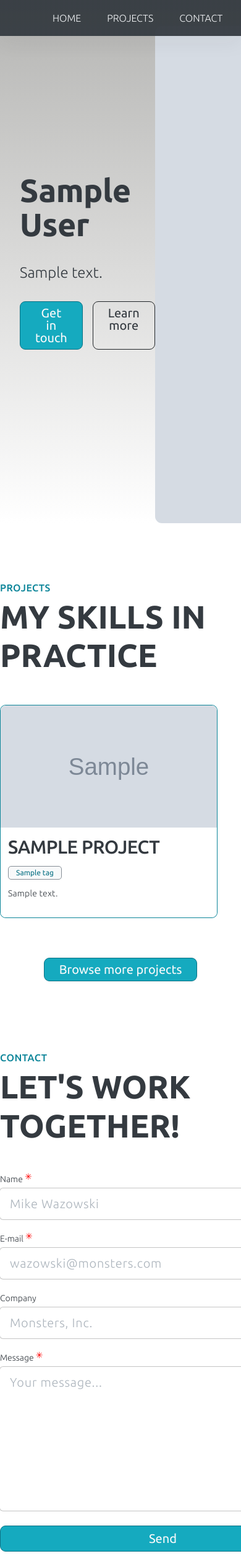
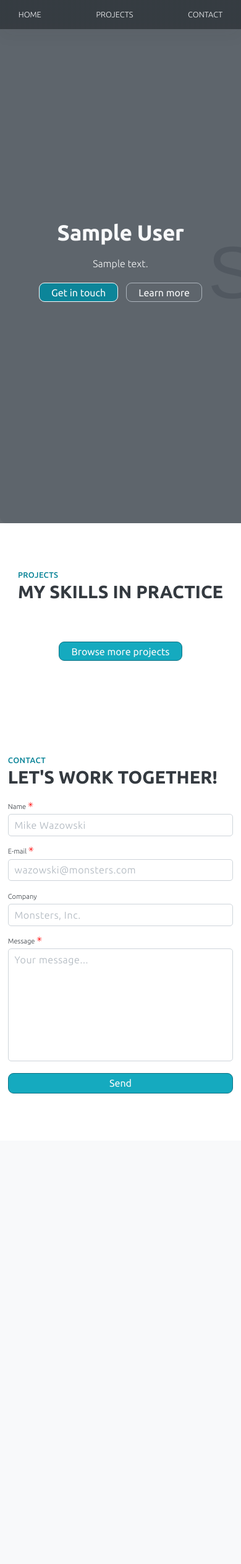
Before and after one commit to kmilewczyk96/kmilew, a Django app: page / in a window 390 px wide; the page is wider, and only the part inside the window is pictured. Shown: that part at 62% size. After the commit the page ends 1764 px from the top of that part, so only its background shows below. Run offline with Django 4.2, Linux system fonts and the light colour scheme; tables that the repository leaves empty hold one stand-in row (values such as "Sample post"); grey boxes marked "Sample" are stand-in pictures; some libraries are stand-ins or nearby versions.

Commit message:
Media queries added.

```diff
--- a/app/static/js/tagbar-animation.js
+++ b/app/static/js/tagbar-animation.js
@@ -1,21 +1,51 @@
 'use strict';
 
+const tagBars = document.getElementsByClassName('project-tag-bar');
 const prepareTagBarAnimation = function () {
-  const tagBars = document.getElementsByClassName('project-tag-bar');
+  const remToPixel = parseFloat(getComputedStyle(document.documentElement).fontSize);
   for (let i = 0; i < tagBars.length; i++) {
     const tagBar = tagBars[i];
     const tagBarScroll = tagBar.scrollWidth;
+    const hiddenTags = tagBar.getElementsByClassName('hidden-tag');
     if (tagBarScroll > tagBar.offsetWidth) {
-      const hiddenTags = tagBar.getElementsByTagName('li');
       for (let i = 0; i < hiddenTags.length; i++) {
         // Source of the extra 10px is pagination of tag elements.
-        const myAnimation = [{transform: `translate3d(-${tagBarScroll + 10}px, 0, 0)`}];
-        const myAnimationTiming = {duration: tagBarScroll * 30, iterations: Infinity};
-        hiddenTags[i].animate(myAnimation, myAnimationTiming)
         hiddenTags[i].classList.remove('hidden');
       }
+      const myAnimation = [{transform: `translate3d(-${tagBarScroll + remToPixel}px, 0, 0)`}];
+      const myAnimationTiming = {duration: tagBarScroll * 30, iterations: Infinity};
+      tagBar.animate(myAnimation, myAnimationTiming)
+      console.log('DELAY!');
+      console.log(remToPixel);
     }
   }
 };
 
+const clearTagBarAnimation = function () {
+  for (let i = 0; i < tagBars.length; i++) {
+    const tagBar = tagBars[i];
+    const animations = tagBar.getAnimations();
+    if (animations.length) {
+      const hiddenTags = tagBar.getElementsByClassName('hidden-tag');
+      for (let i = 0; i < hiddenTags.length; i++) {
+        // Source of the extra 10px is pagination of tag elements.
+        hiddenTags[i].classList.add('hidden');
+      }
+      for (let i = 0; i < animations.length; i++) {
+        animations[i].cancel();
+      }
+    }
+  }
+  prepareTagBarAnimation();
+};
+
+let timeout;
+const delayedTBAnimationRefresh = function () {
+  window.clearTimeout(timeout);
+  timeout = window.setTimeout(clearTagBarAnimation, 250);
+};
+
+
+
 window.addEventListener('load', prepareTagBarAnimation);
+window.addEventListener('resize', delayedTBAnimationRefresh);
--- a/app/static/styles/elements/_contact-form.css
+++ b/app/static/styles/elements/_contact-form.css
@@ -35,8 +35,8 @@
   font-weight: 300;
   letter-spacing: 0.075rem;
   line-height: 1.3;
-  border: none;
+  border: 1px solid #ced4da;
   border-radius: 5px;
-  box-shadow: 0 0 0 0.1rem rgba(25, 25, 25, 25%);
+  /*box-shadow: 0 0 0 0.1rem rgba(25, 25, 25, 25%);*/
   padding: 1.2rem 1.6rem;
 }
--- a/app/static/styles/elements/_container-flex.css
+++ b/app/static/styles/elements/_container-flex.css
@@ -24,7 +24,7 @@
   justify-content: center;
 }
 
-.rename {
+.project-list-container {
   display: flex;
   flex-direction: column;
   gap: 1.6rem;
--- a/app/static/styles/elements/_container-grid.css
+++ b/app/static/styles/elements/_container-grid.css
@@ -11,9 +11,10 @@
 
 /* PROJECT RELATED GRID CONTAINER VARIATIONS: */
 .project-showcase-grid {
-  align-items: flex-start;
+  align-items: start;
+  overflow: hidden;
   column-gap: 4.8rem;
-  margin-bottom: 6.4rem;
+  margin: 0 auto 6.4rem auto;
 }
 
 .project-list-grid {
@@ -22,10 +23,3 @@
   row-gap: 2.4rem;
   margin-bottom: 3.2rem;
 }
-
-/* CONTACT FORM RELATED GRID CONTAINER VARIATIONS */
-.contact-form-grid {
-  border: 1px solid #0b7285;
-  border-radius: 11px;
-  padding: 4.8rem;
-}
--- a/app/static/styles/elements/_hero.css
+++ b/app/static/styles/elements/_hero.css
@@ -1,4 +1,5 @@
-.hero {
+.container-hero {
+  display: flex;
   max-width: 130rem;
   height: 100vh;
   align-items: end;
@@ -6,14 +7,23 @@
   padding: 0 3.2rem;
 }
 
+.aesthetic {
+  position: absolute;
+  top: 0;
+  right: 0;
+  bottom: 0;
+  left: 0;
+  z-index: 2;
+}
+
 .hero-content {
   align-self: center;
+  z-index: 3;
 }
 
 .hero-introduction {
   font-size: 2.4rem;
   line-height: 1.5;
-
   margin-bottom: 2.8rem;
 }
 
@@ -22,8 +32,9 @@
   gap: 1.6rem;
 }
 
-.hero-whitespace img{
-  height: 95vh;
+.hero-whitespace img {
+  height: calc(100vh - 4.8rem);
   display: block;
   border-radius: 11px;
+  margin: 0 auto;
 }
--- a/app/static/styles/elements/_project-card.css
+++ b/app/static/styles/elements/_project-card.css
@@ -5,7 +5,6 @@
 }
 
 .project-card {
-  min-width: 350px;
   position: relative;
   overflow: hidden;
   display: grid;
--- a/app/static/styles/elements/_section.css
+++ b/app/static/styles/elements/_section.css
@@ -5,15 +5,20 @@
 }
 
 .section-showcase {
+  max-width: 120rem;
+  display: flex;
   padding: 9.6rem 0;
+  margin: 0 auto;
 }
 
 .section-contact {
-  height: 100vh;
   max-width: 120rem;
   display: flex;
-  align-items: center;
-  color: #343a40;
   padding: 9.6rem 0;
   margin: 0 auto;
 }
+
+.section-header {
+  display: flex;
+  flex-direction: column;
+}
--- a/app/static/styles/main.css
+++ b/app/static/styles/main.css
@@ -38,8 +38,217 @@
 }
 
 /*==== MEDIA QUERIES ===========*/
-@media (max-width: 84em) {
+@media (max-width: 86em) {
   .hero {
     max-width: 120rem;
   }
+
+  .heading1 {
+    font-size: 4.4rem;
+    margin-bottom: 2.4rem;
+  }
+
+  .hero-introduction {
+    font-size: 2rem;
+    margin-bottom: 2.4rem;
+  }
+
+  .section-showcase,
+  .section-contact {
+    padding-left: 3.2rem;
+    padding-right: 3.2rem;
+  }
+
+  .container-contact {
+    margin: 0 auto;
+  }
 }
+
+@media (max-width: 75em) {
+  html {
+    font-size: 56.25%;
+  }
+
+  .container-hero {
+    position: relative;
+    max-width: none;
+    width: 100%;
+  }
+
+  .aesthetic {
+    background-color: rgba(73, 80, 87, 0.85);
+  }
+
+  .hero-content {
+    display: flex;
+    flex-direction: column;
+    justify-content: center;
+    max-width: 100em;
+    color: #f8f9fa;
+    padding: 0 9.6rem;
+    margin: 0 auto;
+  }
+
+  .hero-links .btn--cta:link,
+  .hero-links .btn--cta:visited {
+    background-color: #0c8599;
+    border: 1px solid #f8f9fa;
+  }
+
+  .hero-links .btn--cta:link:hover,
+  .hero-links .btn--cta:visited:hover {
+    background-color: #0c8599;
+    border: 1px solid #f8f9fa;
+  }
+
+  .hero-links .btn--cta-alt:link,
+  .hero-links .btn--cta-alt:visited {
+    color: #f8f9fa;
+    border: 1px solid #adb5bd;
+  }
+
+  .hero-links .btn:link:hover,
+  .hero-links .btn:visited:hover {
+    box-shadow: 0 0 1.6rem rgba(255, 255, 255, 0.5);
+  }
+
+
+  .hero-whitespace {
+    position: absolute;
+    left: 0;
+    right: 0;
+    overflow: hidden;
+  }
+
+  .hero-whitespace img {
+    margin: 0 auto;
+  }
+
+  .project-showcase-grid {
+    display: flex;
+    gap: 4.8rem;
+  }
+
+  .project-showcase-grid .project-info-and-links-container:last-child {
+    display: none;
+  }
+
+  .project-info-and-links-container {
+    width: 400px;
+    justify-self: center;
+  }
+
+  .filter-container {
+    display: none;
+  }
+
+  .container-flex-1-to-2 {
+    display: flex;
+  }
+
+}
+
+@media (max-width: 58em) {
+  .header-nav {
+    padding: 0 3.2rem;
+  }
+
+  .hero-content {
+    padding: 0 4.8rem;
+  }
+
+  .section-showcase,
+  .section-contact {
+    padding-left: 1.6rem;
+    padding-right: 1.6rem;
+  }
+
+  .project-showcase-grid {
+    flex-direction: column;
+    gap: 2.4rem;
+    margin-bottom: 4.8rem;
+  }
+
+  .project-info-and-links-container {
+    width: 400px;
+    justify-self: center;
+  }
+
+  .project-list-grid {
+    column-gap: 3.2rem;
+  }
+
+  .project-list-grid .project-info-and-links-container {
+    width: auto;
+  }
+}
+
+@media (max-width: 44em) {
+  html {
+    font-size: 50%;
+  }
+
+  .header-nav {
+    padding: 0 1.6rem;
+  }
+
+  .hero-content {
+    padding: 0 2.4rem;
+  }
+
+
+  .project-info-and-links-container {
+    max-width: 320px;
+  }
+
+  .heading2 {
+    font-size: 4.4rem;
+  }
+
+  .subheading {
+    margin-bottom: 0.4rem;
+  }
+}
+
+@media (max-width: 40em) {
+  .hero-content {
+    align-items: center;
+  }
+
+  .hero-introduction {
+    text-align: center;
+  }
+
+  .project-list-grid {
+    grid-template-columns: 1fr;
+  }
+}
+
+
+@media (max-width: 32em) {
+  .nav-link-list li:first-child {
+    margin-right: 0;
+  }
+
+  .header-nav {
+    padding: 0;
+  }
+
+  .heading2 {
+    font-size: 3.6rem;
+  }
+
+  .margin-bottom-48 {
+    margin-bottom: 3.2rem;
+  }
+
+  .project-info-and-links-container {
+    max-width: 300px;
+  }
+
+  .contact-form-field input,
+  .contact-form-field textarea {
+    width: 100%;
+    padding: 0.8rem 1.2rem;
+  }
+}
--- a/app/templates/index.html
+++ b/app/templates/index.html
@@ -27,7 +27,8 @@
 	</header>
 	<main>
 		<section class="section-hero">
-			<div class="container-grid-2col hero">
+			<div class="container-hero">
+				<div class="aesthetic"></div>
 				<div class="hero-content">
 					<h1 class="heading1">{{ my_account.first_name }} {{ my_account.last_name }}</h1>
 					<p class="hero-introduction">
@@ -44,9 +45,11 @@
 			</div>
 		</section>
 		<section class="section-showcase" id="projects">
-			<div class="container-flex-col-120">
-				<span class="subheading">Projects</span>
-				<h2 class="heading2 margin-bottom-48">My skills in practice</h2>
+			<div class="container-flex-col-120 container-showcase">
+				<div class="section-header">
+					<span class="subheading">Projects</span>
+					<h2 class="heading2 margin-bottom-48">My skills in practice</h2>
+				</div>
 				<div class="container-grid-3col project-showcase-grid">
 					{% for project in showcase %}
 						<div class="project-info-and-links-container">
@@ -61,7 +64,7 @@
 											<li><span class="tag">{{ tag }}</span></li>
 										{% endfor %}
 										{% for tag in project.tags.all %}
-											<li class="hidden"><span class="tag">{{ tag }}</span></li>
+											<li class="hidden-tag hidden"><span class="tag">{{ tag }}</span></li>
 										{% endfor %}
 									</ul>
 									<p class="project-description">
@@ -92,8 +95,8 @@
 			</div>
 		</section>
 		<section class="section-contact" id="contact">
-			<div>
-				<div class="container-flex-col-120">
+			<div class="container-contact">
+				<div class="section-header">
 					<span class="subheading">Contact</span>
 					<h2 class="heading2 margin-bottom-48">Let's work together!</h2>
 				</div>
--- a/app/templates/project-list.html
+++ b/app/templates/project-list.html
@@ -24,7 +24,7 @@
 		</ul>
 	</header>
 	<main>
-		<section class="section-menu">
+		<section class="section-showcase">
 			<div class="container-flex-col-120">
 				<div class="container-flex-1-to-2">
 					<div class="filter-container">
@@ -51,7 +51,7 @@
 							</div>
 						</form>
 					</div>
-					<div class="rename">
+					<div class="project-list-container">
 						<aside class="paginator paginator--top">
 							<p class="paginator-object-count">Showing {{ page_obj|length }} out of {{ projects|length }}
 								project{{ projects|length|pluralize }}.</p>
@@ -71,7 +71,7 @@
 													<li><span class="tag">{{ tag }}</span></li>
 												{% endfor %}
 												{% for tag in project.tags.all %}
-													<li class="hidden"><span class="tag">{{ tag }}</span></li>
+													<li class="hidden-tag hidden"><span class="tag">{{ tag }}</span></li>
 												{% endfor %}
 											</ul>
 											<p class="project-description">
```
